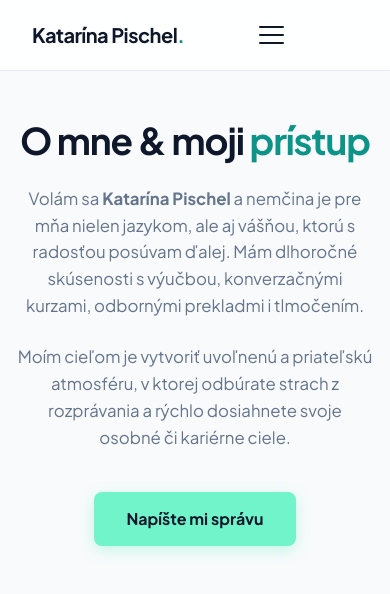
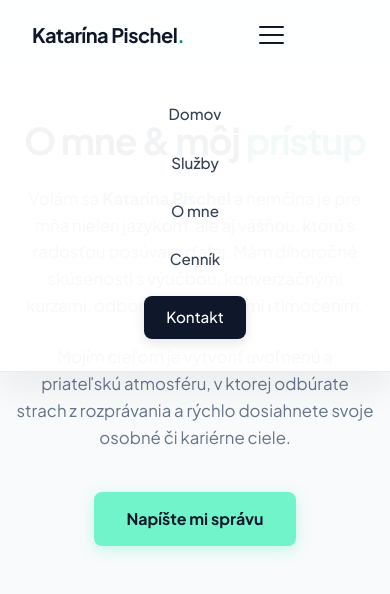
Before and after one commit to cookisek/katka, a plain HTML site: page o-mne.html in a window 390 px wide. Both pictures are taken after a click on the button "Menu". Drawn offline with Linux system fonts and the light colour scheme.

Commit message:
uprava hamburgerx

```diff
--- a/o-mne.html
+++ b/o-mne.html
@@ -144,7 +144,7 @@
             box-shadow: 0 8px 20px var(--accent-glow);
         }
 
-        /* O mne sekcia */
+        /* O mne sekcja */
         .about-section {
             max-width: 1150px;
             margin: 0 auto;
@@ -266,9 +266,6 @@
         }
 
         @media (max-width: 768px) {
-            .nav-links {
-                display: none;
-            }
             .about-section {
                 grid-template-columns: 1fr;
                 padding: 3rem 1rem;
@@ -302,7 +299,7 @@
                     <a href="index.html#sluzby">Služby</a>
                     <a href="o-mne.html">O mne</a>
                     <a href="cennik.html">Cenník</a>
-                    <a href="kontakt.html" class="btn-nav active">Kontakt</a>
+                    <a href="kontakt.html" class="btn-nav">Kontakt</a>
                 </nav>
             </div>
         </div>
@@ -313,9 +310,9 @@
             <img src="ucitelka.jpg" alt="Katarína Pischel">
         </div>
         <div class="about-content">
-            <h1>O mne & moji <span>prístup</span></h1>
+            <h1>O mne & môj <span>prístup</span></h1>
             <p>Volám sa <strong>Katarína Pischel</strong> a nemčina je pre mňa nielen jazykom, ale aj vášňou, ktorú s radosťou posúvam ďalej. Mám dlhoročné skúsenosti s výučbou, konverzačnými kurzami, odbornými prekladmi i tlmočením.</p>
-            <p>Moím cieľom je vytvoriť uvoľnenú a priateľskú atmosféru, v ktorej odbúrate strach z rozprávania a rýchlo dosiahnete svoje osobné či kariérne ciele.</p>
+            <p>Mojím cieľom je vytvoriť uvoľnenú a priateľskú atmosféru, v ktorej odbúrate strach z rozprávania a rýchlo dosiahnete svoje osobné či kariérne ciele.</p>
             <a href="kontakt.html" class="btn-primary">Napíšte mi správu</a>
         </div>
     </section>
```
Also changed, not shown: index.html (+4 -8 lines).
